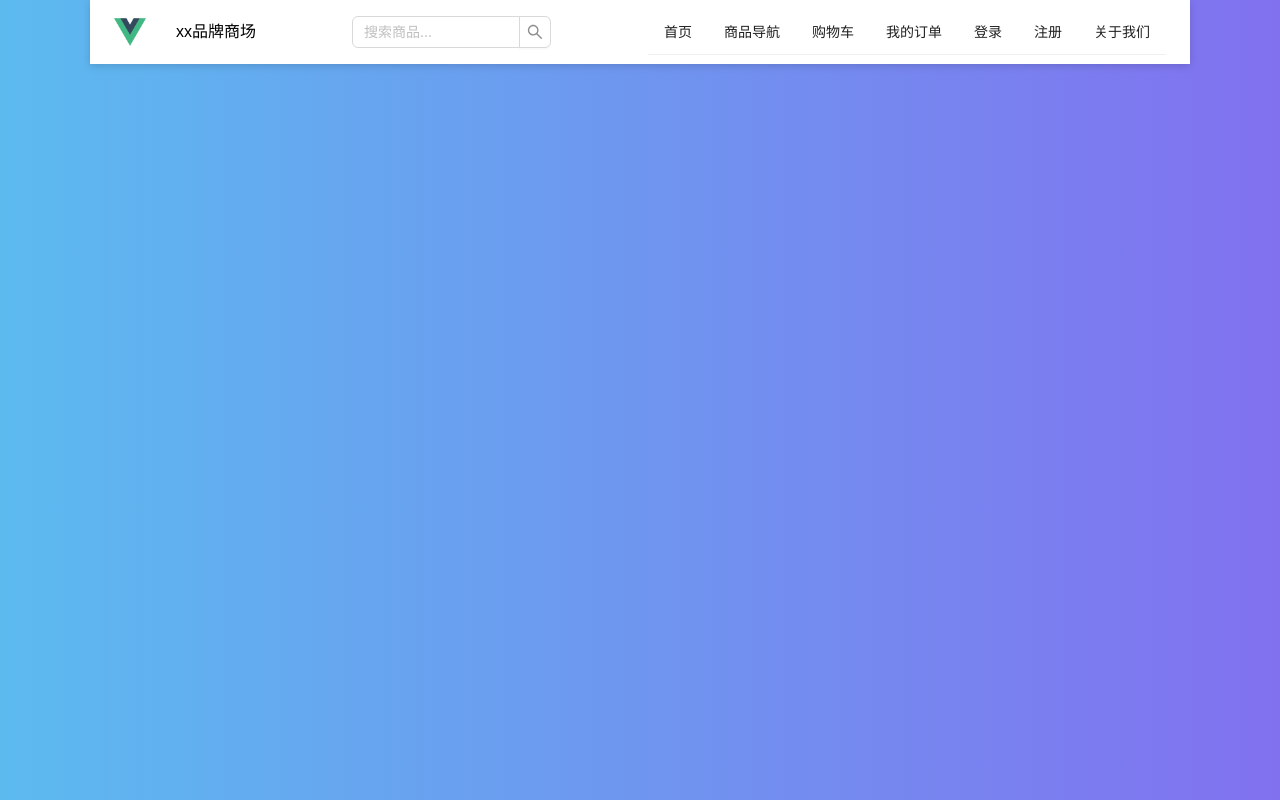
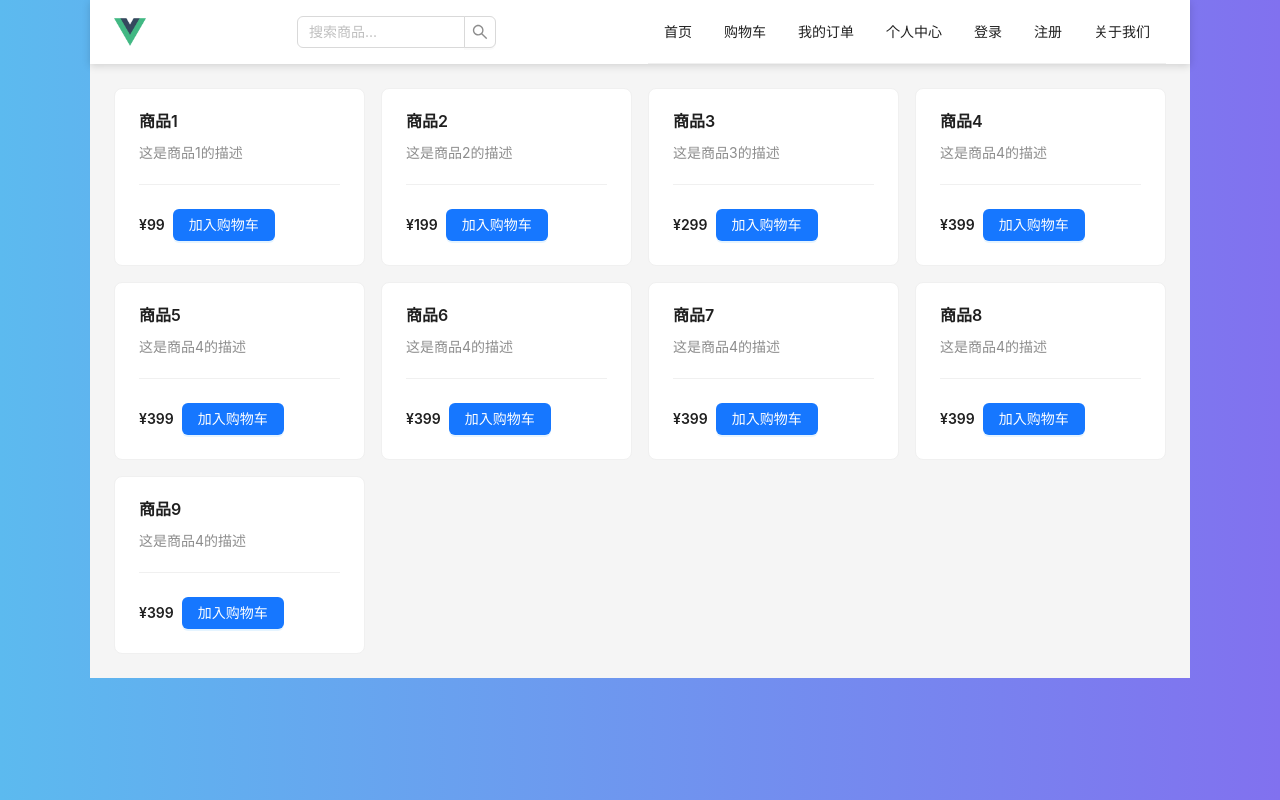
Before and after one commit to mzsmkb/Graduation-Project, a Vue app: page / in a window 1280 px wide. Built offline with nearby package versions, Linux system fonts and the light colour scheme.

Commit message:
商品卡片展示

```diff
--- a/src/views/users/InDex.vue
+++ b/src/views/users/InDex.vue
@@ -1,42 +1,135 @@
 <template>
-  <div class="nav-bar">
+  <div class="app">
+    <a-layout>
+      <a-layout-header class="nav-bar">
         <a href="#" class="logo">
           <img src="@/assets/logo.png" alt="logo">
-      <a>xx品牌商场</a>
         </a>
         <a-input-search :placeholder="'搜索商品...'" class="search-bar" />
         <a-menu mode="horizontal" :defaultSelectedKeys="['1']" class="menu">
           <a-menu-item key="1">首页</a-menu-item>
-      <a-menu-item key="2">商品导航</a-menu-item>
           <a-menu-item key="3">购物车</a-menu-item>
           <a-menu-item key="4">我的订单</a-menu-item>
-      <a-menu-item key="5" @click="backToLogin">登录</a-menu-item>
-      <a-menu-item key="6" @click="backToLogin">注册</a-menu-item>
-      <a-menu-item key="7">关于我们</a-menu-item>
+          <a-menu-item key="5">个人中心</a-menu-item>
+          <a-menu-item key="6" @click="backToLogin">登录</a-menu-item>
+          <a-menu-item key="7" @click="backToLogin">注册</a-menu-item>
+          <a-menu-item key="8">关于我们</a-menu-item>
         </a-menu>
 
+      </a-layout-header>
+      <a-layout-content class="product-list">
+        <a-row :gutter="[16, 16]">
+          <a-col :span="6" v-for="product in products" :key="product.id">
+            <a-card :cover="product.cover" :hoverable="true">
+              <a-card-meta :title="product.title" :description="product.description" />
+              <a-divider />
+              <a-space>
+                <a-text strong>¥{{product.price}}</a-text>
+                <a-button type="primary">加入购物车</a-button>
+              </a-space>
+            </a-card>
+          </a-col>
+        </a-row>
+      </a-layout-content>
+    </a-layout>
   </div>
 </template>
 
 <script>
-import { Menu, MenuItem, Input, Layout } from 'ant-design-vue';
+import { Layout, Menu, MenuItem, Input, Row, Col, Card, Divider, Space, Button, Typography } from 'ant-design-vue';
+
 export default {
-  name: 'Navbar',
+  name: 'App',
   components: {
+    'a-layout': Layout,
+    'a-layout-header': Layout.Header,
     'a-menu': Menu,
     'a-menu-item': MenuItem,
     'a-input-search': Input.Search,
-    'a-layout-header': Layout.Header
+    'a-layout-content': Layout.Content,
+    'a-row': Row,
+    'a-col': Col,
+    'a-card': Card,
+    'a-card-meta': Card.Meta,
+    'a-divider': Divider,
+    'a-space': Space,
+    'a-button': Button,
+    'a-text': Typography.Text,
+  },
+  data() {
+    return {
+      products: [
+        {
+          id: 1,
+          title: '商品1',
+          description: '这是商品1的描述',
+          price: 99.00,
+        },
+        {
+          id: 2,
+          title: '商品2',
+          description: '这是商品2的描述',
+          price: 199.00,
+        },
+        {
+          id: 3,
+          title: '商品3',
+          description: '这是商品3的描述',
+          price: 299.00,
+        },
+        {
+          id: 4,
+          title: '商品4',
+          description: '这是商品4的描述',
+          price: 399.00,
+        },
+        {
+          id: 5,
+          title: '商品5',
+          description: '这是商品4的描述',
+          price: 399.00,
+        },
+        {
+          id: 6,
+          title: '商品6',
+          description: '这是商品4的描述',
+          price: 399.00,
+        },
+        {
+          id: 7,
+          title: '商品7',
+          description: '这是商品4的描述',
+          price: 399.00,
+        },
+        {
+          id: 8,
+          title: '商品8',
+          description: '这是商品4的描述',
+          price: 399.00,
+        },
+        {
+          id: 9,
+          title: '商品9',
+          description: '这是商品4的描述',
+          price: 399.00,
+        },
+      ]
+    }
   },
   methods:{
     backToLogin(){
-      this.$router.push({ name: 'login' });
+      this.$router.push({name:'login'})
     }
   }
 }
 </script>
 
 <style scoped>
+.app {
+  height: 100vh;
+  width: 1100px;
+}
+
 .nav-bar {
   display: flex;
   justify-content: space-between;
@@ -45,7 +138,6 @@ export default {
   padding: 0 24px;
   background-color: #fff;
   box-shadow: 0 2px 8px rgba(0, 0, 0, 0.15);
-  width: 1100px;
 }
 
 .logo {
@@ -66,13 +158,27 @@ export default {
   width: 200px;
 }
 
-a{
-  text-decoration: none;
-  color: black;
+.product-list {
+  padding: 24px;
 }
 
-.logo a {
-  margin-left: 30px;
+.product-list a-card {
+  width: 100%;
+  height: 100%;
 }
 
+.product-list a-card-meta-title {
+  font-size: 16px;
+  font-weight: bold;
+}
+
+.product-list a-card-meta-description {
+  font-size: 14px;
+}
+
+.product-list a-card-cover {
+  height: 200px;
+  background-size: cover;
+  background-position: center;
+}
 </style>
```
Lines whose indentation alone changed are shown as unchanged.
